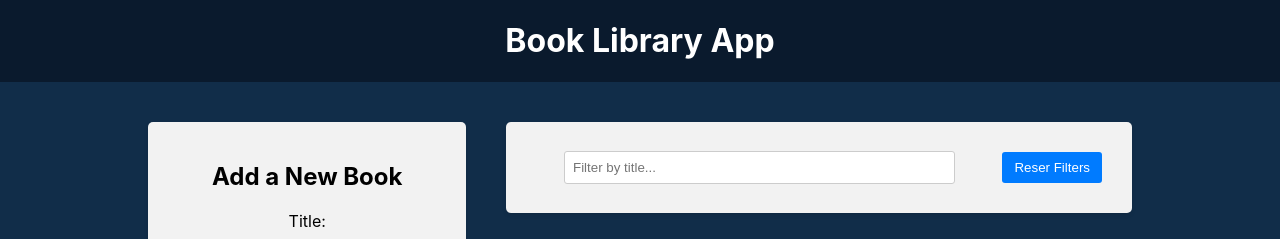
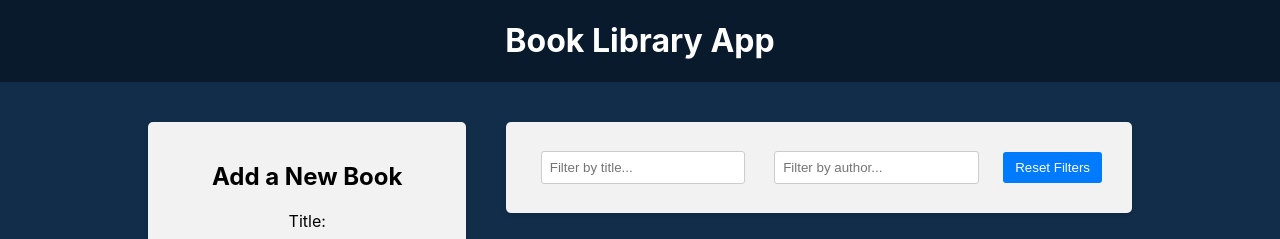
Before and after one commit to NikitaFrontWeb/react-redux-app, a React (Create React App) app in the folder frontend/: page / in a window 1280 px wide. Shown: the top 239 px of the page. Built offline with nearby package versions, Linux system fonts and the light colour scheme; the HTML template or start-up script is replaced by a standard one.

Commit message:
Filter by author

```diff
--- a/frontend/src/components/BookList/BookList.js
+++ b/frontend/src/components/BookList/BookList.js
@@ -1,12 +1,13 @@
 import { useSelector, useDispatch } from 'react-redux';
 import { deleteBook, toggleFavorite } from '../../redux/books/actionCreators';
 import { BsBookmarkStarFill, BsBookmarkStar } from 'react-icons/bs';
-import { selectTitleFilter } from '../../redux/slices/filterSlice';
+import { selectTitleFilter, selectAuthorFilter } from '../../redux/slices/filterSlice';
 import './BookList.css';
 
 const BookList = () => {
   const books = useSelector((state) => state.books);
   const titleFilter = useSelector(selectTitleFilter);
+  const authorFilter = useSelector(selectAuthorFilter);
   const dispatch = useDispatch();
 
   const handleDeleteBook = (id) => {
@@ -21,7 +22,10 @@
     const matchesTitle = book.title
       .toLowerCase()
       .includes(titleFilter.toLowerCase());
-    return matchesTitle;
+    const matchesAuthor = book.author
+      .toLowerCase()
+      .includes(authorFilter.toLowerCase());
+    return matchesTitle && matchesAuthor;
   });
 
   return (
--- a/frontend/src/components/Filter/Filter.js
+++ b/frontend/src/components/Filter/Filter.js
@@ -1,17 +1,22 @@
 import { useDispatch, useSelector } from 'react-redux';
-import { setTitleFilter, resetFilters, selectTitleFilter } from '../../redux/slices/filterSlice';
+import { setTitleFilter, setAuthorFilter, resetFilters, selectTitleFilter, selectAuthorFilter } from '../../redux/slices/filterSlice';
 import './Filter.css';
 
 const Filter = () => {
-  const disptch = useDispatch();
+  const dispatch = useDispatch();
   const titleFilter = useSelector(selectTitleFilter);
+  const authorFilter = useSelector(selectAuthorFilter);
 
   const handleTitleFilterChange = (e) => {
-    disptch(setTitleFilter(e.target.value));
+    dispatch(setTitleFilter(e.target.value));
   };
 
   const handleResetFilters = () => {
-    disptch(resetFilters());
+    dispatch(resetFilters());
+  }
+
+  const handleAuthorFilterChange = (e) => {
+    dispatch(setAuthorFilter(e.target.value));
   }
 
   return (
@@ -25,7 +30,15 @@
             onChange={handleTitleFilterChange}
           />
         </div>
-        <button type="button" onClick={handleResetFilters}>Reser Filters</button>
+        <div className="filter-group">
+          <input
+            type="text"
+            value={authorFilter}
+            placeholder="Filter by author..."
+            onChange={handleAuthorFilterChange}
+          />
+        </div>
+        <button type="button" onClick={handleResetFilters}>Reset Filters</button>
       </div>
     </div>
   )
--- a/frontend/src/redux/slices/filterSlice.js
+++ b/frontend/src/redux/slices/filterSlice.js
@@ -2,6 +2,7 @@
 
 const initialState = {
   title: '',
+  author: '',
 }
 
 const filterSlice = createSlice({
@@ -9,7 +10,11 @@
   name: 'filter',
   reducers: {
     setTitleFilter: (state, action) => {
-      return {...state, title: action.payload};
+      state.title = action.payload;
+      // return {...state, title: action.payload};
+    },
+    setAuthorFilter: (state, action) => {
+      state.author = action.payload;
     },
     resetFilters: (state) => {
       return initialState;
@@ -17,8 +22,9 @@
   },
 })
 
-export const { setTitleFilter, resetFilters } = filterSlice.actions;
+export const { setTitleFilter, setAuthorFilter, resetFilters } = filterSlice.actions;
 
 export const selectTitleFilter = (state) => state.filter.title;
+export const selectAuthorFilter = (state) => state.filter.author;
 
 export default filterSlice.reducer;
```
